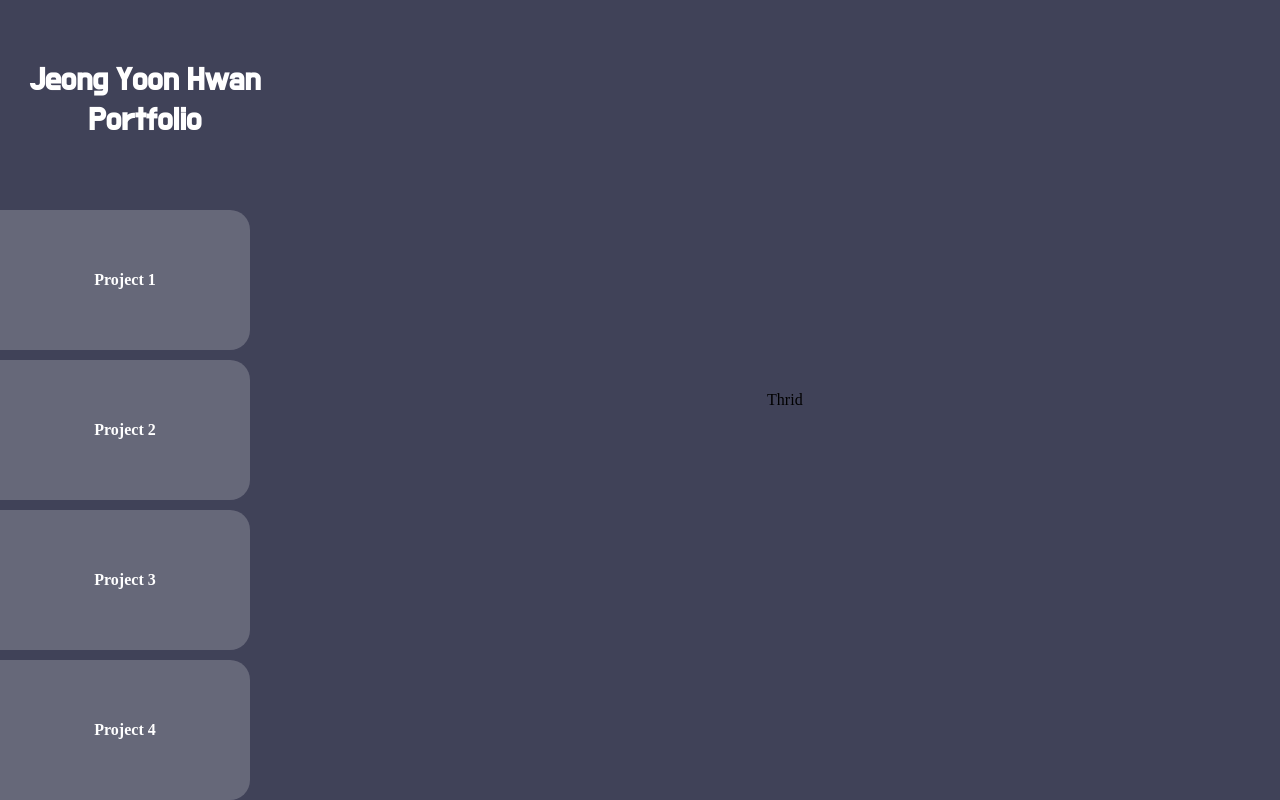
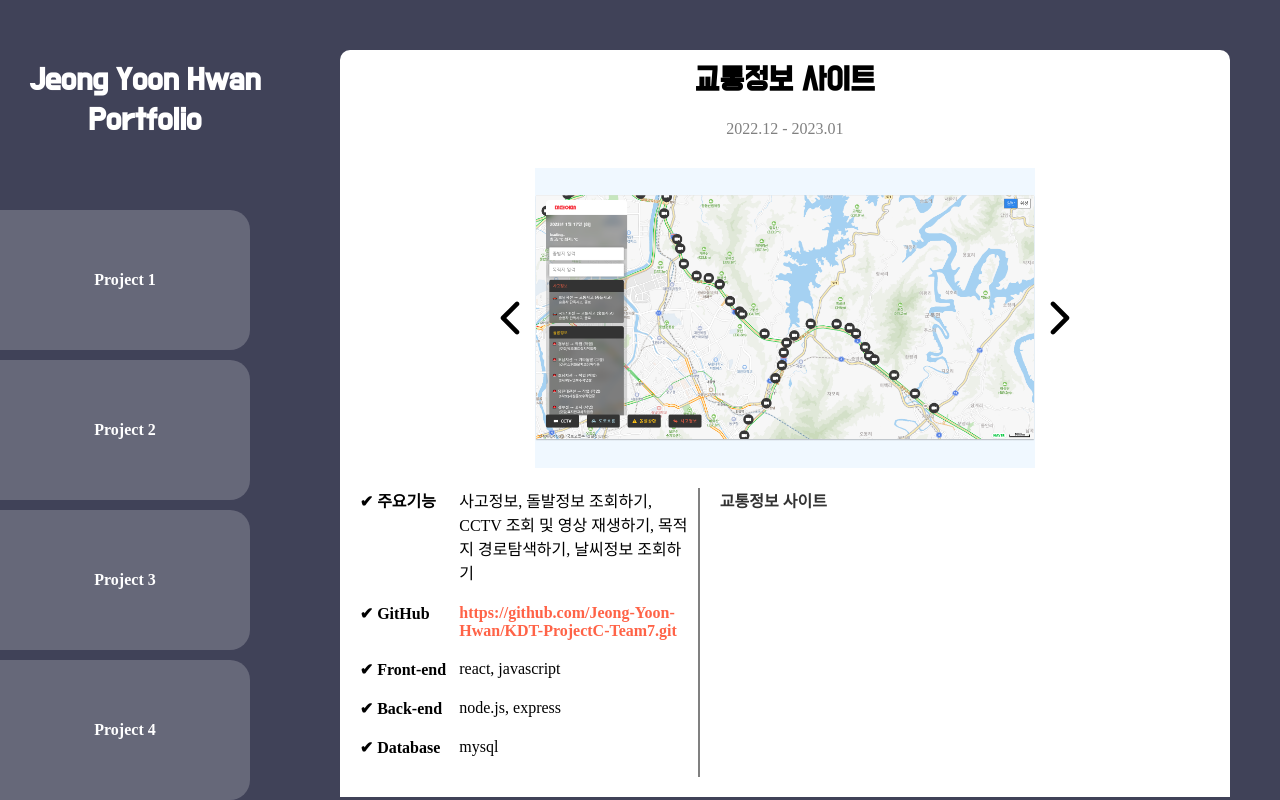
Before and after one commit to Jeong-Yoon-Hwan/my-portfolio, a React (Create React App) app: page /#/third in a window 1280 px wide. Built offline with nearby package versions, Linux system fonts and the light colour scheme; a web font is replaced by a local one.

Commit message:
thrid update

```diff
--- a/src/pages/ThirdList.js
+++ b/src/pages/ThirdList.js
@@ -1,6 +1,161 @@
+import styled from "styled-components";
+import SlideBox from "../component/SlideBox";
+import Img1 from "../images/third/1.png";
+import Img2 from "../images/third/2.png";
+import Img3 from "../images/third/3.png";
+
 const ThirdList = () =>{
   return(
-    <div>Thrid</div>
+    <Component>
+      <Title>
+        <h1>교통정보 사이트</h1>
+        <p>2022.12 - 2023.01</p>
+      </Title>
+      <Main>
+        <section>
+          <SlideBox img={[Img1,Img2,Img3]}></SlideBox>
+        </section>
+        <section>
+          <Skill>
+            <div>
+              <div style={{width:100}}><b>✔ 주요기능</b></div>
+              <div style={{textAlign:'left',width:'70%'}}>사고정보, 돌발정보 조회하기, CCTV 조회 및 영상 재생하기, 목적지 경로탐색하기, 날씨정보 조회하기</div>
+            </div>
+            <div>
+              <div style={{width:100}}><b>✔ GitHub</b></div>
+              <div style={{textAlign:'left',width:'70%'}}><a style={{textDecoration: "none",color:'tomato',fontWeight:'bold'}} href="https://github.com/Jeong-Yoon-Hwan/KDT-ProjectC-Team7.git">https://github.com/Jeong-Yoon-Hwan/KDT-ProjectC-Team7.git</a></div>
+            </div>
+            <div>
+              <div style={{width:100}}><b>✔ Front-end</b></div>
+              <div style={{textAlign:'left',width:'70%'}}>react, javascript</div>
+            </div>
+            <div>
+              <div style={{width:100}}><b>✔ Back-end</b></div>
+              <div style={{textAlign:'left',width:'70%'}}>node.js, express</div>
+            </div>
+            <div>
+              <div style={{width:100}}><b>✔ Database</b></div>
+              <div style={{textAlign:'left',width:'70%'}}>mysql</div>
+            </div>
+
+          </Skill>
+          <Content>
+            <div>교통정보 사이트</div><br></br>
+
+          </Content>
+        </section>
+      </Main>
+    </Component>
   )
 }
 export default ThirdList;
+
+const Component = styled.div`
+  width:100%;
+  height:100%;
+  background-color: white;
+  display: flex;
+  flex-direction:column;
+  gap:20px;
+  border-radius: 10px;
+
+`
+
+//제목
+const Title = styled.div`
+  width:100%;
+  height:100px;
+  display: flex;
+  justify-content: center;
+  align-items: center;
+  flex-direction: column;
+  gap:20px;
+  padding:10px;
+
+  & > h1 {
+    font-family: var(--font-DoHyeon);
+  }
+  & > p {
+    color:gray;
+  }
+`
+
+// 메인화면, 위는 슬라이드 박스, 아래는 내용설명
+const Main = styled.div`
+  width:100%;
+  height:max-content;
+  display: flex;
+  flex-direction: column;
+
+  //위 슬라이드박스 화면
+  & > section {
+    width:100%;
+    height: max-content;
+    //background-color: lightgray;
+    display: flex;
+    justify-content: center;
+    align-items: center;
+  }
+
+  //아래 설명화면
+  & > section:nth-child(2){
+    padding:20px;
+    background-color: white;
+
+    display: flex;
+    flex-direction: row;
+    @media screen and (max-width: 1100px) {
+        flex-direction: column;
+        width:100%;
+        gap:20px;
+    }
+  }
+`
+
+//기술정보 설명
+const Skill = styled.div`
+  width:40%;
+  height:100%;
+  display: flex;
+  flex-direction: column;
+
+  gap:20px;
+  border-right: 2px solid gray;
+  padding-right: 10px;
+  padding-bottom: 20px;
+
+  & > div {
+    display: flex;
+    justify-content: center;
+    align-items: start;
+    & > a {
+      text-decoration-line: none;
+
+    }
+  }
+
+  @media screen and (max-width: 1100px) {
+    width:100%;
+    border-bottom: 2px solid gray;
+    border-right: none;
+  }
+
+`
+
+//내용 설명
+const Content = styled.div`
+  color:#333;
+  font-weight: bolder;
+  width:60%;
+  height:100%;
+  padding-left:20px;
+  display: flex;
+  flex-direction: column;
+  gap:5px;
+
+  @media screen and (max-width: 1100px) {
+  width:100%;
+}
+
+
+`
```
